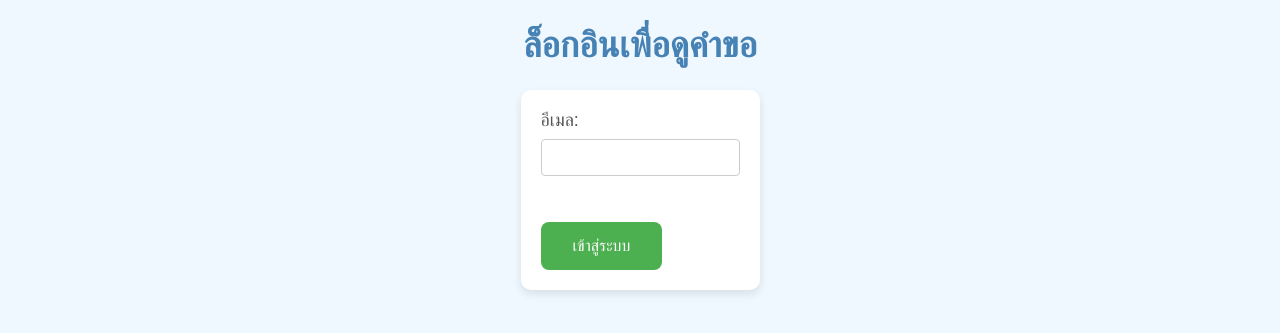
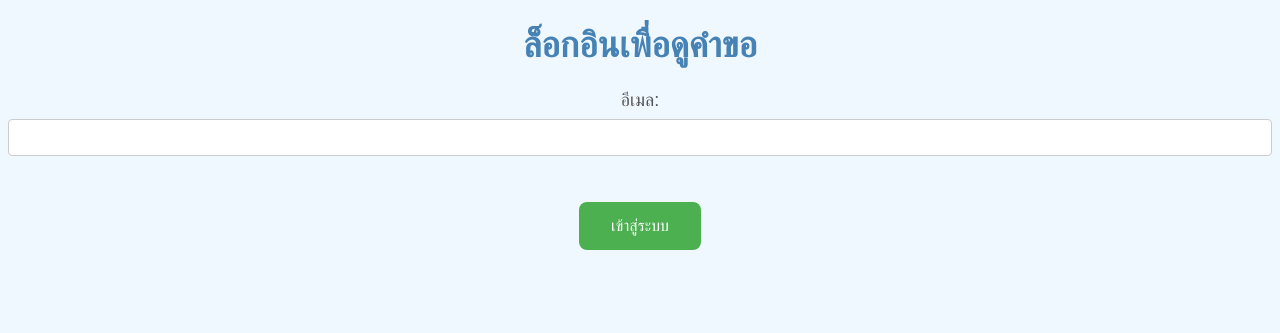
Before and after one commit to wiyadaprasomrak-collab/lndeliver-website, a Flask app: page /login in a window 1280 px wide. Shown: the top 333 px of the page. Run offline with Flask 3, Linux system fonts and the light colour scheme.

Commit message:
Updated stylesheet with new colors and layouts

```diff
--- a/static/style.css
+++ b/static/style.css
@@ -8,14 +8,7 @@ h1 {
     color: #4682b4;
     font-size: 36px;
 }
-.form-container {
-    display: inline-block;
-    text-align: left;
-    background-color: #ffffff;
-    padding: 20px;
-    border-radius: 10px;
-    box-shadow: 0 4px 8px rgba(0,0,0,0.1);
-}
+.form-container
 ul {
     list-style-type: none;
     padding: 0;
```
